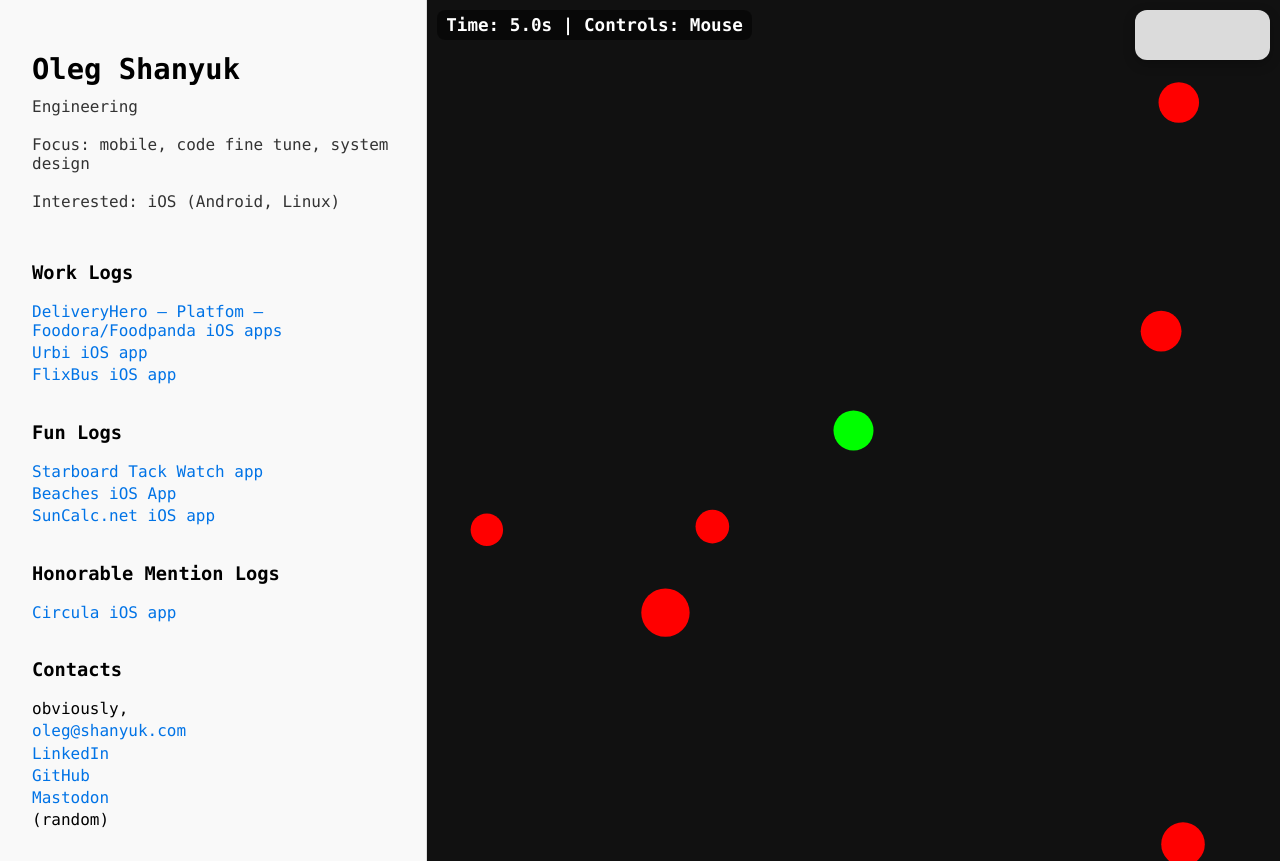
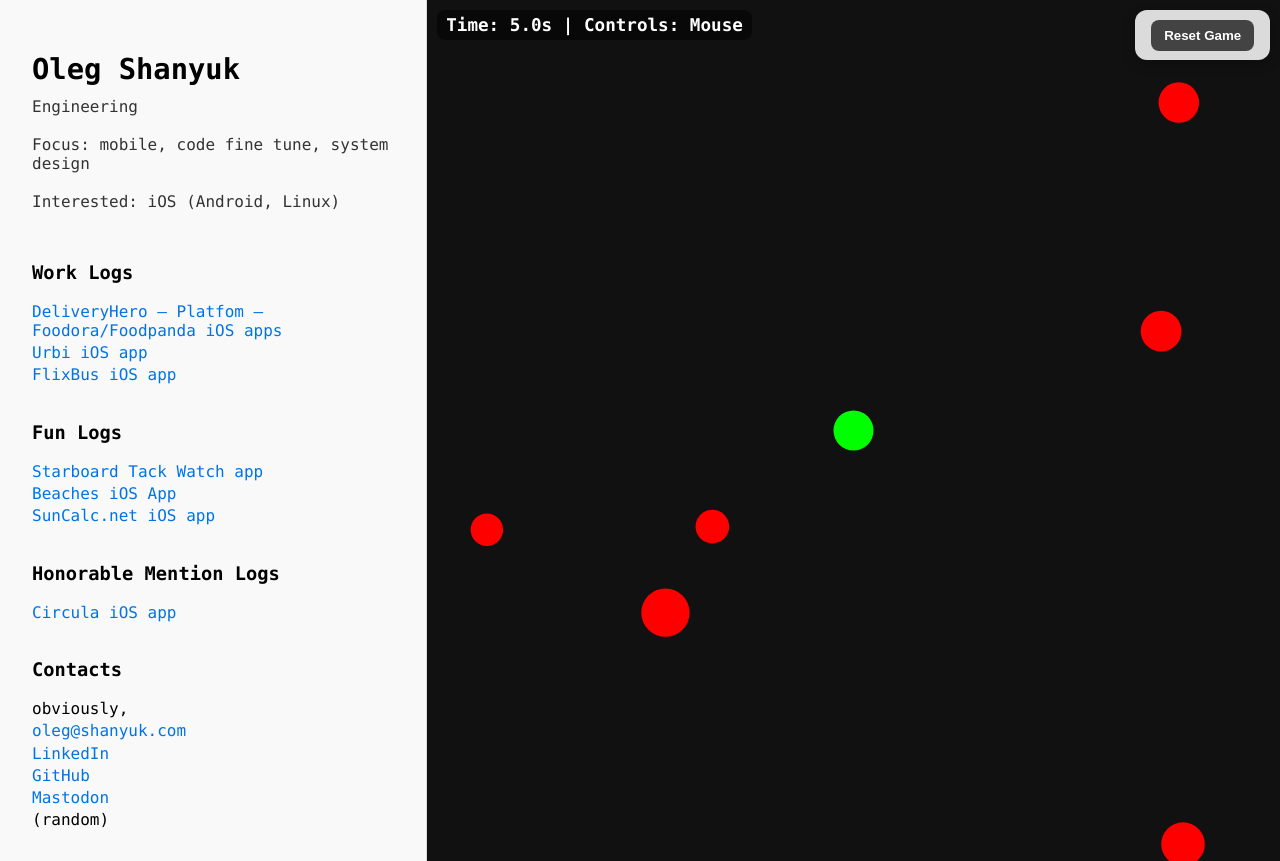
Before and after one commit to gelosi/about, a plain HTML site: page index.html in a window 1280 px wide. Drawn offline with Linux system fonts and the light colour scheme.

Commit message:
simplify game

```diff
--- a/index.html
+++ b/index.html
@@ -172,7 +172,7 @@
     <button id="newAttempt">New Attempt</button>
   </div>
   <div class="controls">
-    <button id="resetGame" style="visibility: hidden;">Reset Game</button>
+    <button id="resetGame">Reset Game</button>
   </div>
 
   <div class="mobile-banner" id="mobileBanner">
@@ -191,6 +191,7 @@ const finalTime = document.getElementById('finalTime');
 const banner = document.getElementById('mobileBanner');
 const startMobileGameBtn = document.getElementById('startMobileGame');
 const controlsPanel = document.querySelector('.controls');
+controlsPanel.style.display = 'none'; // hide panel initially on mobile
 
 let width, height;
 function resizeCanvas() {
@@ -213,10 +214,12 @@ function isMobile(){ return /Mobi|Android/i.test(navigator.userAgent); }
 let useMouse = !isMobile(); // desktop: mouse, mobile: tilt
 let tiltEnabled = isMobile();
 
-if (isMobile()) {
-  controlsPanel.style.display = 'none'; // hide panel initially on mobile
+// Desktop: controls always visible
+if(isMobile()){
+  controlsPanel.style.display = 'none';
 } else {
-  controlsPanel.style.display = 'flex'; // desktop: show always
+  controlsPanel.style.display = 'flex';
+  tiltEnabled = false;
 }
 
 // Mouse
@@ -359,10 +362,10 @@ if(isMobile()){
 
 startMobileGameBtn.addEventListener('click', ()=>{
   banner.style.display='none';
-  tiltEnabled = true;           // enable tilt
   enableTilt();                 // request permission and attach event listener
   checkOrientation();
   resetGame();
+  tiltEnabled = true;           // enable tilt
 });
 
 requestAnimationFrame((t)=>{lastTime=t; loop(t);});
```
